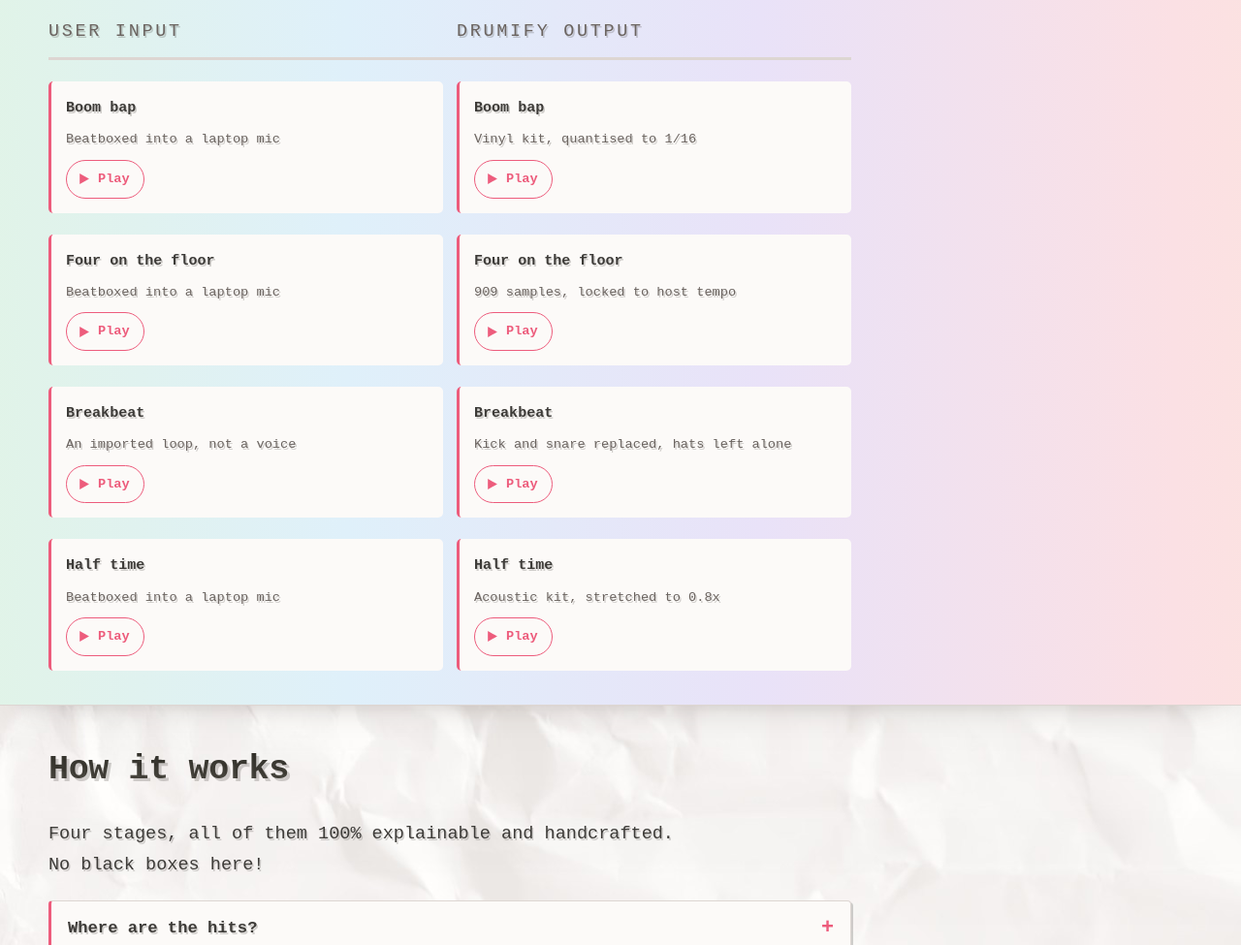
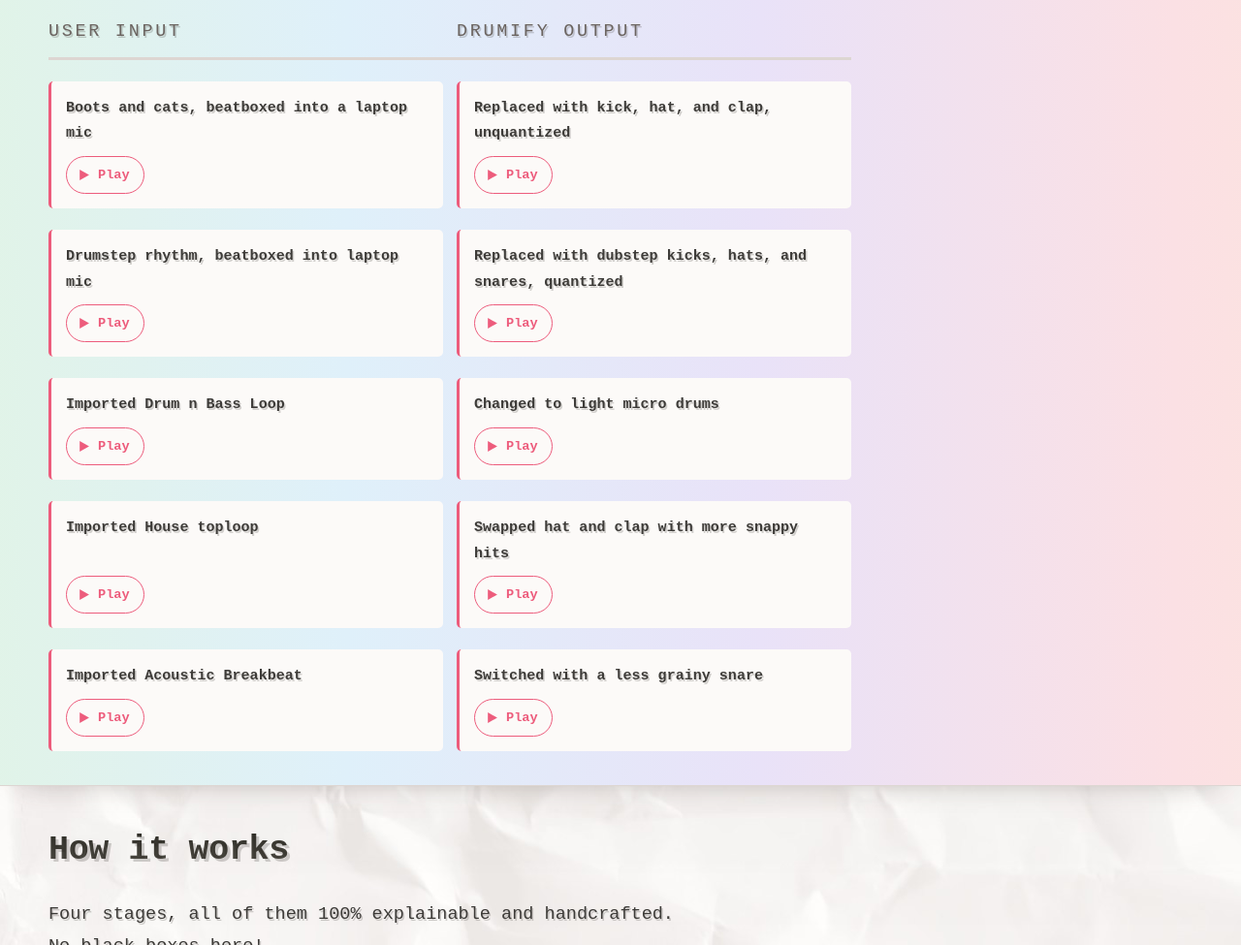
Before and after one commit to Alexander-Vassilev/Drumify, a plain HTML site: page docs/index.html in a window 1280 px wide. Shown: the part 2700-3675 px from the top of the page at 97% size. Drawn offline with Linux system fonts and the light colour scheme.

Commit message:
Replace demo clips with real before/after recordings
Five rows of real Drumify output, each labelled in one line, replacing the
four placeholder clips and their sublines. Cards in a row keep their play
buttons level when one label wraps and the other does not.

Co-Authored-By: Claude Opus 5.5 <noreply@anthropic.com>
Claude-Session: https://claude.ai/code/session_01S9uEqJwCdPAKex3cGNrUEb

```diff
--- a/docs/index.html
+++ b/docs/index.html
@@ -533,6 +533,10 @@ section p { max-width: 58ch; }
   padding: 14px 15px 15px;
   display: grid;
   gap: 10px;
+  /* A one-line label beside a two-line one would otherwise stretch its button
+     to fill the taller card; this keeps the button its own size and drops it
+     to the bottom, so the two buttons in a row stay level. */
+  align-content: space-between;
 }
 
 .cell .name {
@@ -541,7 +545,6 @@ section p { max-width: 58ch; }
   font-weight: 700;
 }
 
-.cell .what { font-size: 0.78rem; color: var(--ink-soft); line-height: 1.5; }
 
 /* The browser's own audio widget carries a grey bar, a timeline and a volume
    slider that fight the paper look, so each clip gets one button instead. */
@@ -764,53 +767,56 @@ footer {
 
           <div class="demo-row">
             <div class="cell">
-              <div class="name">Boom bap</div>
-              <div class="what">Beatboxed into a laptop mic</div>
-              <button class="play" type="button" data-src="demos/boom-bap-original.mp3"><svg class="play-icon" viewBox="0 0 12 12" aria-hidden="true"><path d="M2 1l9 5-9 5z"/></svg><svg class="pause-icon" viewBox="0 0 12 12" aria-hidden="true"><path d="M2 1h3v10H2zM7 1h3v10H7z"/></svg><span class="play-text">Play</span></button>
+              <div class="name">Boots and cats, beatboxed into a laptop mic</div>
+              <button class="play" type="button" data-src="demos/boots-cats-original.mp3"><svg class="play-icon" viewBox="0 0 12 12" aria-hidden="true"><path d="M2 1l9 5-9 5z"/></svg><svg class="pause-icon" viewBox="0 0 12 12" aria-hidden="true"><path d="M2 1h3v10H2zM7 1h3v10H7z"/></svg><span class="play-text">Play</span></button>
             </div>
             <div class="cell after">
-              <div class="name">Boom bap</div>
-              <div class="what">Vinyl kit, quantised to 1/16</div>
-              <button class="play" type="button" data-src="demos/boom-bap-drumify.mp3"><svg class="play-icon" viewBox="0 0 12 12" aria-hidden="true"><path d="M2 1l9 5-9 5z"/></svg><svg class="pause-icon" viewBox="0 0 12 12" aria-hidden="true"><path d="M2 1h3v10H2zM7 1h3v10H7z"/></svg><span class="play-text">Play</span></button>
+              <div class="name">Replaced with kick, hat, and clap, unquantized</div>
+              <button class="play" type="button" data-src="demos/boots-cats-drumify.mp3"><svg class="play-icon" viewBox="0 0 12 12" aria-hidden="true"><path d="M2 1l9 5-9 5z"/></svg><svg class="pause-icon" viewBox="0 0 12 12" aria-hidden="true"><path d="M2 1h3v10H2zM7 1h3v10H7z"/></svg><span class="play-text">Play</span></button>
             </div>
           </div>
 
           <div class="demo-row">
             <div class="cell">
-              <div class="name">Four on the floor</div>
-              <div class="what">Beatboxed into a laptop mic</div>
-              <button class="play" type="button" data-src="demos/four-floor-original.mp3"><svg class="play-icon" viewBox="0 0 12 12" aria-hidden="true"><path d="M2 1l9 5-9 5z"/></svg><svg class="pause-icon" viewBox="0 0 12 12" aria-hidden="true"><path d="M2 1h3v10H2zM7 1h3v10H7z"/></svg><span class="play-text">Play</span></button>
+              <div class="name">Drumstep rhythm, beatboxed into laptop mic</div>
+              <button class="play" type="button" data-src="demos/drumstep-original.mp3"><svg class="play-icon" viewBox="0 0 12 12" aria-hidden="true"><path d="M2 1l9 5-9 5z"/></svg><svg class="pause-icon" viewBox="0 0 12 12" aria-hidden="true"><path d="M2 1h3v10H2zM7 1h3v10H7z"/></svg><span class="play-text">Play</span></button>
             </div>
             <div class="cell after">
-              <div class="name">Four on the floor</div>
-              <div class="what">909 samples, locked to host tempo</div>
-              <button class="play" type="button" data-src="demos/four-floor-drumify.mp3"><svg class="play-icon" viewBox="0 0 12 12" aria-hidden="true"><path d="M2 1l9 5-9 5z"/></svg><svg class="pause-icon" viewBox="0 0 12 12" aria-hidden="true"><path d="M2 1h3v10H2zM7 1h3v10H7z"/></svg><span class="play-text">Play</span></button>
+              <div class="name">Replaced with dubstep kicks, hats, and snares, quantized</div>
+              <button class="play" type="button" data-src="demos/drumstep-drumify.mp3"><svg class="play-icon" viewBox="0 0 12 12" aria-hidden="true"><path d="M2 1l9 5-9 5z"/></svg><svg class="pause-icon" viewBox="0 0 12 12" aria-hidden="true"><path d="M2 1h3v10H2zM7 1h3v10H7z"/></svg><span class="play-text">Play</span></button>
             </div>
           </div>
 
           <div class="demo-row">
             <div class="cell">
-              <div class="name">Breakbeat</div>
-              <div class="what">An imported loop, not a voice</div>
-              <button class="play" type="button" data-src="demos/breakbeat-original.mp3"><svg class="play-icon" viewBox="0 0 12 12" aria-hidden="true"><path d="M2 1l9 5-9 5z"/></svg><svg class="pause-icon" viewBox="0 0 12 12" aria-hidden="true"><path d="M2 1h3v10H2zM7 1h3v10H7z"/></svg><span class="play-text">Play</span></button>
+              <div class="name">Imported Drum n Bass Loop</div>
+              <button class="play" type="button" data-src="demos/dnb-original.mp3"><svg class="play-icon" viewBox="0 0 12 12" aria-hidden="true"><path d="M2 1l9 5-9 5z"/></svg><svg class="pause-icon" viewBox="0 0 12 12" aria-hidden="true"><path d="M2 1h3v10H2zM7 1h3v10H7z"/></svg><span class="play-text">Play</span></button>
             </div>
             <div class="cell after">
-              <div class="name">Breakbeat</div>
-              <div class="what">Kick and snare replaced, hats left alone</div>
-              <button class="play" type="button" data-src="demos/breakbeat-drumify.mp3"><svg class="play-icon" viewBox="0 0 12 12" aria-hidden="true"><path d="M2 1l9 5-9 5z"/></svg><svg class="pause-icon" viewBox="0 0 12 12" aria-hidden="true"><path d="M2 1h3v10H2zM7 1h3v10H7z"/></svg><span class="play-text">Play</span></button>
+              <div class="name">Changed to light micro drums</div>
+              <button class="play" type="button" data-src="demos/dnb-drumify.mp3"><svg class="play-icon" viewBox="0 0 12 12" aria-hidden="true"><path d="M2 1l9 5-9 5z"/></svg><svg class="pause-icon" viewBox="0 0 12 12" aria-hidden="true"><path d="M2 1h3v10H2zM7 1h3v10H7z"/></svg><span class="play-text">Play</span></button>
             </div>
           </div>
 
           <div class="demo-row">
             <div class="cell">
-              <div class="name">Half time</div>
-              <div class="what">Beatboxed into a laptop mic</div>
-              <button class="play" type="button" data-src="demos/half-time-original.mp3"><svg class="play-icon" viewBox="0 0 12 12" aria-hidden="true"><path d="M2 1l9 5-9 5z"/></svg><svg class="pause-icon" viewBox="0 0 12 12" aria-hidden="true"><path d="M2 1h3v10H2zM7 1h3v10H7z"/></svg><span class="play-text">Play</span></button>
+              <div class="name">Imported House toploop</div>
+              <button class="play" type="button" data-src="demos/house-original.mp3"><svg class="play-icon" viewBox="0 0 12 12" aria-hidden="true"><path d="M2 1l9 5-9 5z"/></svg><svg class="pause-icon" viewBox="0 0 12 12" aria-hidden="true"><path d="M2 1h3v10H2zM7 1h3v10H7z"/></svg><span class="play-text">Play</span></button>
             </div>
             <div class="cell after">
-              <div class="name">Half time</div>
-              <div class="what">Acoustic kit, stretched to 0.8x</div>
-              <button class="play" type="button" data-src="demos/half-time-drumify.mp3"><svg class="play-icon" viewBox="0 0 12 12" aria-hidden="true"><path d="M2 1l9 5-9 5z"/></svg><svg class="pause-icon" viewBox="0 0 12 12" aria-hidden="true"><path d="M2 1h3v10H2zM7 1h3v10H7z"/></svg><span class="play-text">Play</span></button>
+              <div class="name">Swapped hat and clap with more snappy hits</div>
+              <button class="play" type="button" data-src="demos/house-drumify.mp3"><svg class="play-icon" viewBox="0 0 12 12" aria-hidden="true"><path d="M2 1l9 5-9 5z"/></svg><svg class="pause-icon" viewBox="0 0 12 12" aria-hidden="true"><path d="M2 1h3v10H2zM7 1h3v10H7z"/></svg><span class="play-text">Play</span></button>
+            </div>
+          </div>
+
+          <div class="demo-row">
+            <div class="cell">
+              <div class="name">Imported Acoustic Breakbeat</div>
+              <button class="play" type="button" data-src="demos/breakbeat-original.mp3"><svg class="play-icon" viewBox="0 0 12 12" aria-hidden="true"><path d="M2 1l9 5-9 5z"/></svg><svg class="pause-icon" viewBox="0 0 12 12" aria-hidden="true"><path d="M2 1h3v10H2zM7 1h3v10H7z"/></svg><span class="play-text">Play</span></button>
+            </div>
+            <div class="cell after">
+              <div class="name">Switched with a less grainy snare</div>
+              <button class="play" type="button" data-src="demos/breakbeat-drumify.mp3"><svg class="play-icon" viewBox="0 0 12 12" aria-hidden="true"><path d="M2 1l9 5-9 5z"/></svg><svg class="pause-icon" viewBox="0 0 12 12" aria-hidden="true"><path d="M2 1h3v10H2zM7 1h3v10H7z"/></svg><span class="play-text">Play</span></button>
             </div>
           </div>
         </div>
```
Also changed, not shown: 16 other files.
